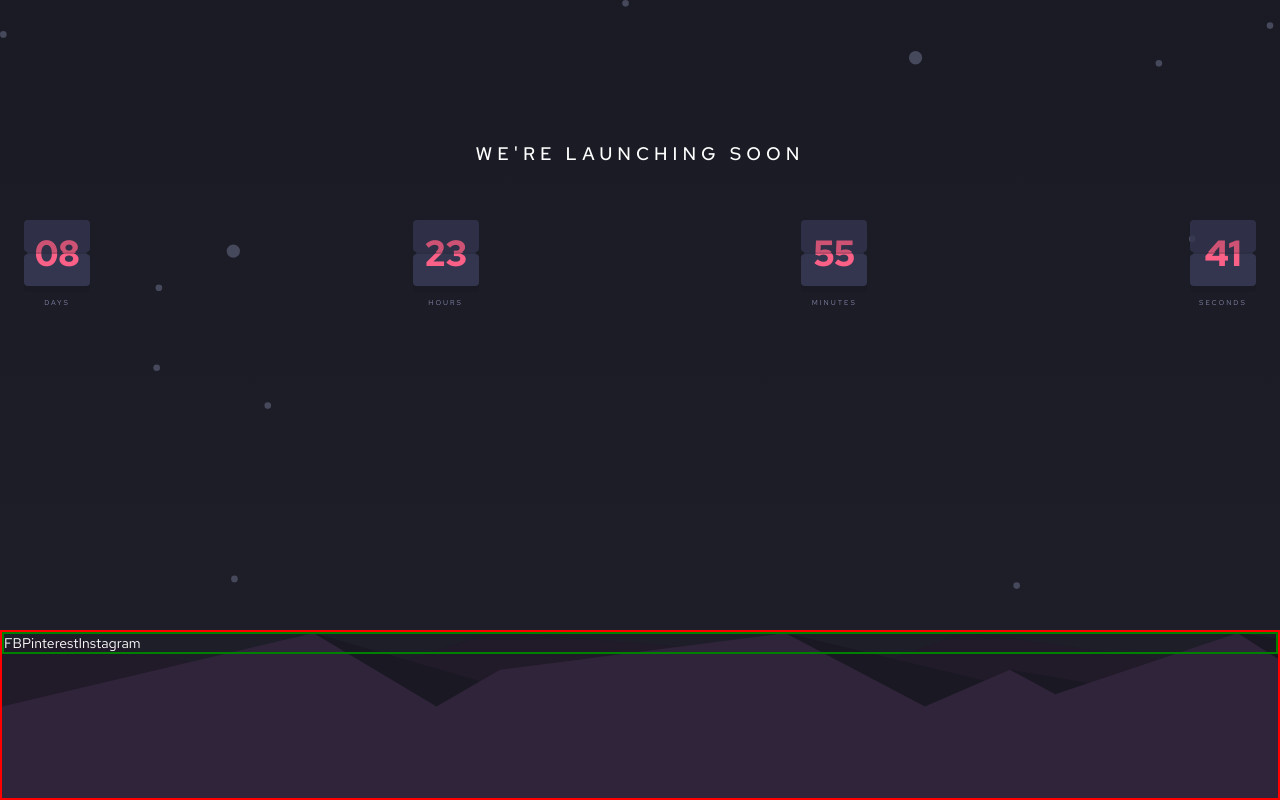
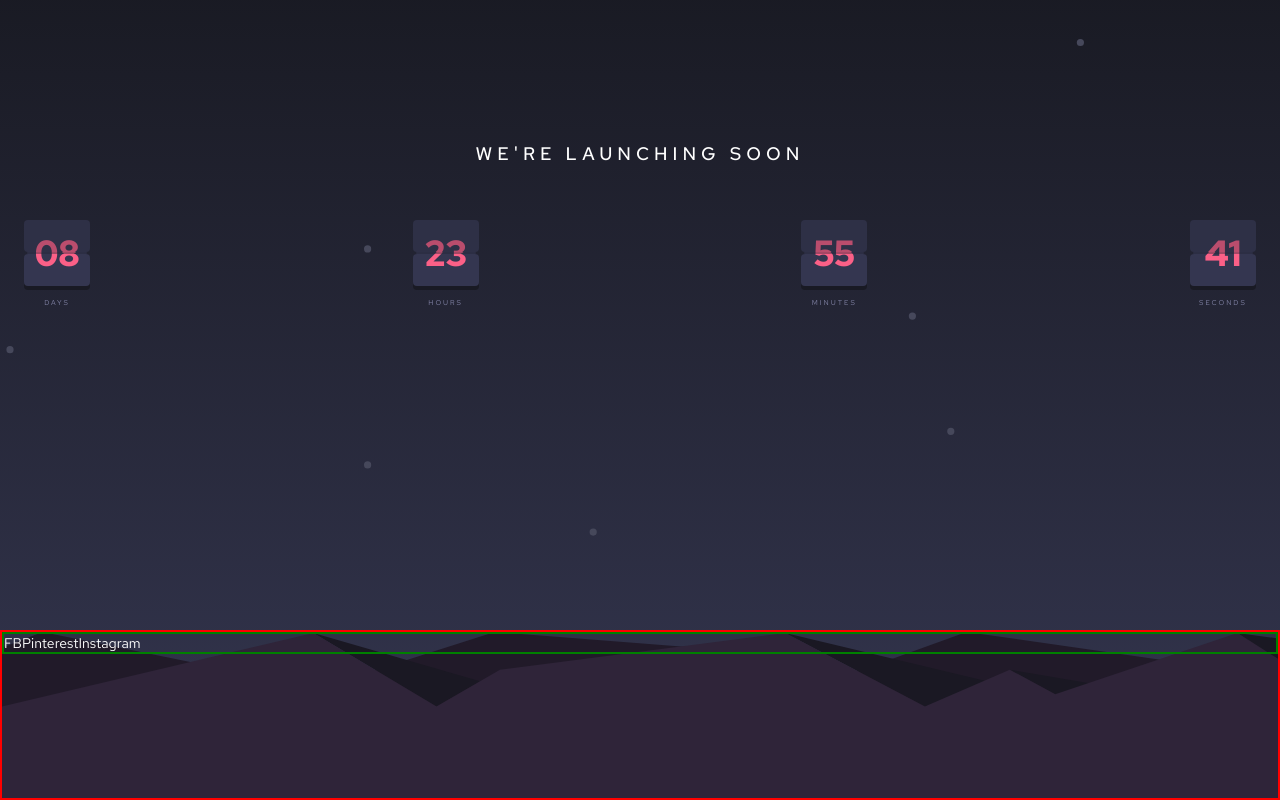
Before and after one commit to bmhan319/countdown-timer, a React (Create React App) app: page / in a window 1280 px wide. Built offline with nearby package versions, Linux system fonts and the light colour scheme.

Commit message:
done styling timer

```diff
--- a/src/components/Timer.js
+++ b/src/components/Timer.js
@@ -4,6 +4,7 @@ export default class Timer extends Component {
   render() {
     return (
       <div className="timerComponent">
+
         <div className="daysContainer">
           <div className="timeContainer daysTimer">
             <div className="timerBG topTimer">
@@ -63,6 +64,7 @@ export default class Timer extends Component {
           </div>
           <p className="timeText secsText">SECONDS</p>
         </div>
+
       </div>
     )
   }
--- a/src/css/timer.css
+++ b/src/css/timer.css
@@ -17,18 +17,18 @@
 }
 
 .topTimer {
-  opacity: .8;
+  opacity: .7;
 }
 
 .midTimer {
   height: 2px;
   width: 60px;
   margin: 0 auto;
-  opacity: .7;
+  opacity: .6;
 }
 
 .botTimer {
-  box-shadow: 0 6px 0 0 var(--BlackBlue);
+  box-shadow: 0 4px 0 0 var(--BlackBlue);
 }
 
 .timer {
--- a/src/index.css
+++ b/src/index.css
@@ -27,7 +27,7 @@ body {
   height: 100vh;
   max-width: 1440px;
   margin: 0 auto;
-  background-image: linear-gradient(hsl(234, 17%, 12%), hsl(235, 16%, 14%));
+  background-image: linear-gradient(hsl(234, 17%, 12%), hsl(236, 21%, 26%));
   position: relative;
 }
 
@@ -35,5 +35,6 @@ body {
   width: 100%;
   height: 100%;
   background-image: url('./img/bg-stars.svg');
-  background-size: 250%;
+  background-size: 270%;
+  background-position: center;
 }
```
Also changed, not shown: 1 other file (tests, documents, lock files or other folders).
